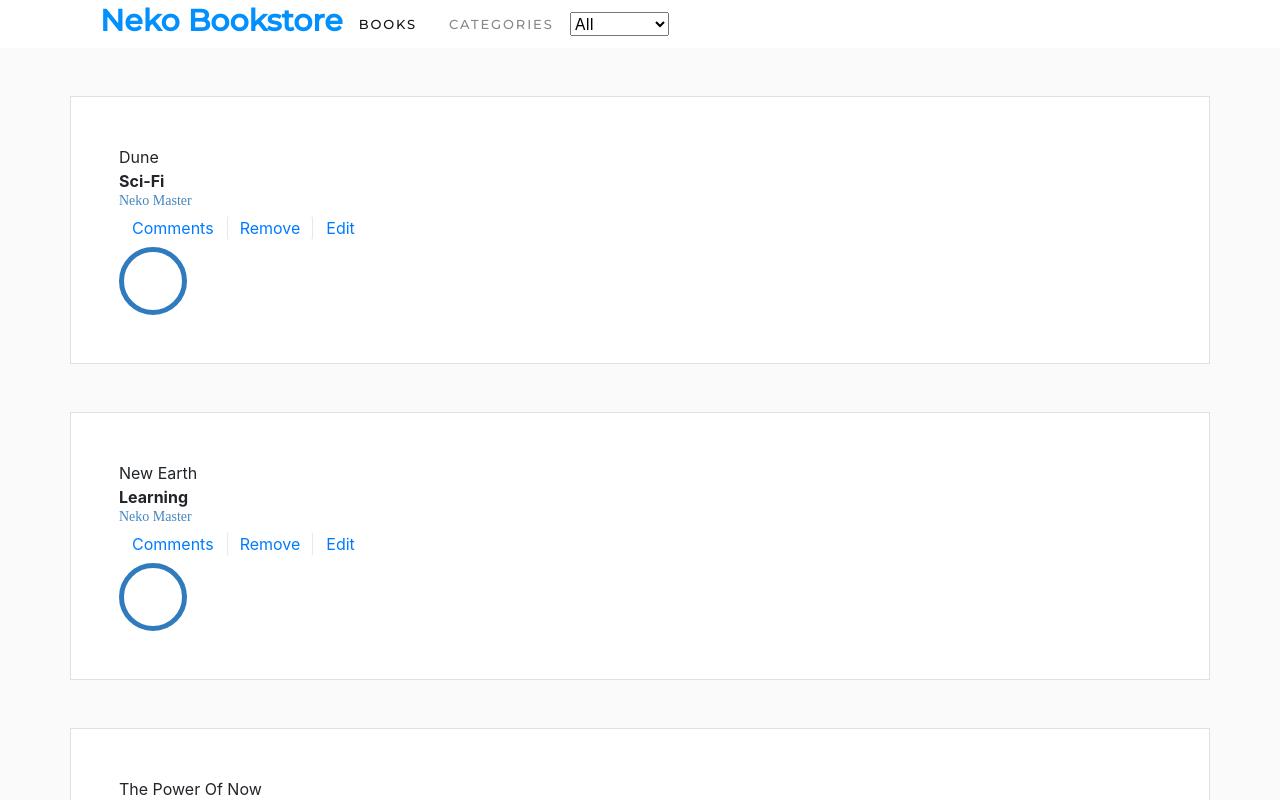
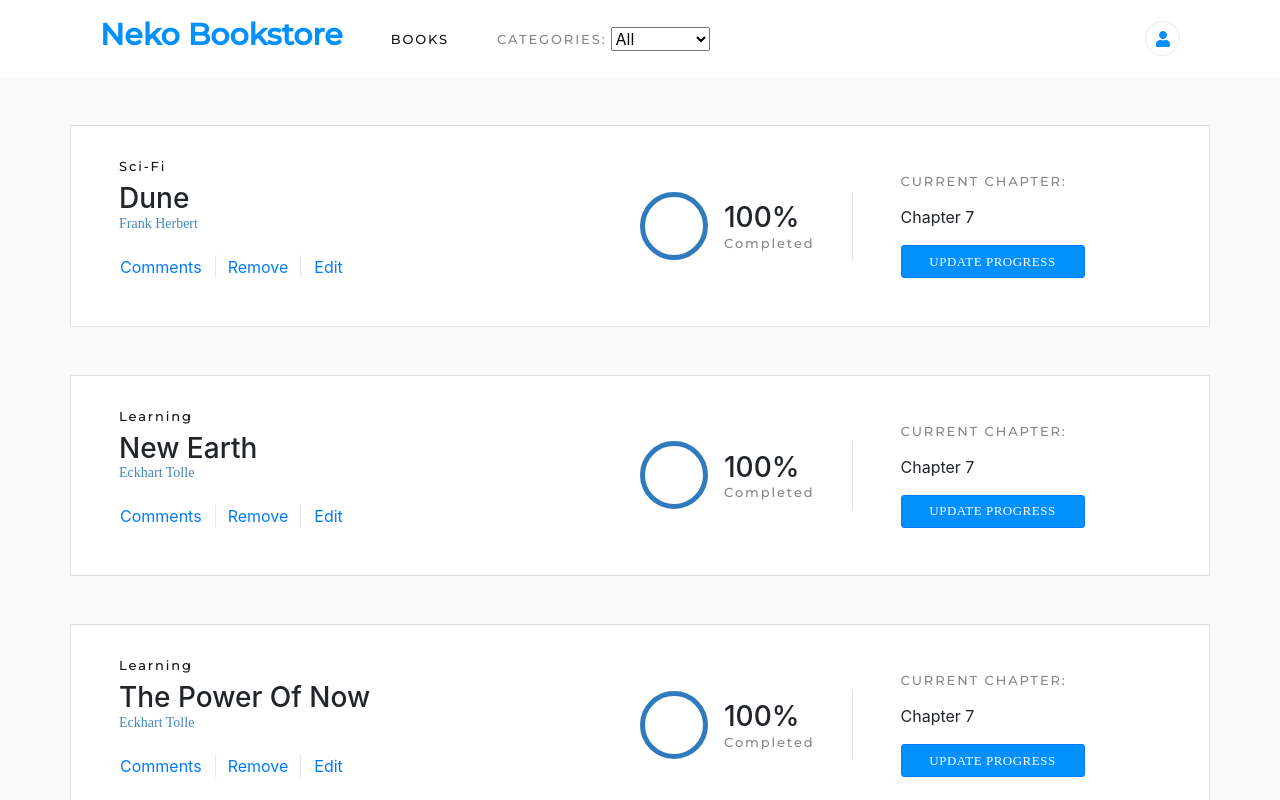
Before and after one commit to AbdelrhmanAmin/Bookstore, a React (Create React App) app: page / in a window 1280 px wide. Shown: the top 800 px of the page. Built offline with nearby package versions, Linux system fonts and the light colour scheme.

Commit message:
Finished UI

```diff
--- a/package.json
+++ b/package.json
@@ -3,6 +3,9 @@
   "version": "0.1.0",
   "private": true,
   "dependencies": {
+    "@fortawesome/fontawesome-svg-core": "^1.2.35",
+    "@fortawesome/free-solid-svg-icons": "^5.15.3",
+    "@fortawesome/react-fontawesome": "^0.1.14",
     "@testing-library/jest-dom": "^5.11.4",
     "@testing-library/react": "^11.1.0",
     "@testing-library/user-event": "^12.1.10",
--- a/src/components/Book.js
+++ b/src/components/Book.js
@@ -1,25 +1,45 @@
 import PropTypes from 'prop-types';
 
-const Book = ({ book: { id, title, category }, key, handleRemoveBook }) => (
-  <ul className="container bg-white my-5 p-5 border">
-    <li key={key} className="list-unstyled d-flex flex-column">
-      <span>{title}</span>
-      <strong>{category}</strong>
-      <span className="link">Neko Master</span>
-      <div>
-        <button type="button" className="btn btn-link">Comments</button>
-        <button type="button" className="btn btn-link bordered-sides py-0" onClick={() => handleRemoveBook({ id, title, category })}>Remove</button>
-        <button type="button" className="btn btn-link">Edit</button>
+const Book = ({
+  book: {
+    id, title, category, author,
+  }, key, handleRemoveBook,
+}) => (
+  <div className="container bg-white my-5 px-5 py-4 border">
+    <div className="grid-book">
+      <ul className="mx-0 px-0">
+        <li key={key} className="list-unstyled d-flex flex-column">
+          <span className="text-opacity-2 py-2">{category}</span>
+          <strong className="h3 my-0">{title}</strong>
+          <span className="link">{author}</span>
+          <div className="mt-3">
+            <button type="button" className="pl-0 undecorate btn btn-link">Comments</button>
+            <button type="button" className=" undecorate btn btn-link bordered-sides py-0" onClick={() => handleRemoveBook({ id, title, category })}>Remove</button>
+            <button type="button" className=" undecorate btn btn-link">Edit</button>
+          </div>
+        </li>
+      </ul>
+      <div className="d-flex align-items-center border-right pr-3 mr-5">
+        <div className="Oval-2 mr-3" />
+        <div className="d-flex flex-column">
+          <strong className="h3 mb-0">100%</strong>
+          <span className="text-opacity-1">Completed</span>
+        </div>
       </div>
-      <div className="Oval-2" />
-    </li>
-  </ul>
+      <div className="d-flex flex-column">
+        <span className="text-opacity-1">CURRENT CHAPTER:</span>
+        <span className="my-3">Chapter 7</span>
+        <button type="button" className="update-progress btn btn-primary">UPDATE PROGRESS</button>
+      </div>
+    </div>
+  </div>
 );
 Book.propTypes = {
   book: PropTypes.exact({
     id: PropTypes.number.isRequired,
     title: PropTypes.string.isRequired,
     category: PropTypes.string.isRequired,
+    author: PropTypes.string.isRequired,
   }).isRequired,
   key: PropTypes.number.isRequired,
   handleRemoveBook: PropTypes.func.isRequired,
--- a/src/containers/BooksForm.js
+++ b/src/containers/BooksForm.js
@@ -18,7 +18,7 @@ const BooksForm = ({ dispatch }) => {
     }
     if (e.target.name === 'category') {
       setState({
-        ...state, title: e.target.value,
+        ...state, category: e.target.value,
       });
     }
   };
--- a/src/containers/BooksList.js
+++ b/src/containers/BooksList.js
@@ -1,4 +1,6 @@
 import PropTypes from 'prop-types';
+import { FontAwesomeIcon } from '@fortawesome/react-fontawesome';
+import { faUser } from '@fortawesome/free-solid-svg-icons';
 import { connect } from 'react-redux';
 import Book from '../components/Book';
 import { removeBook, filterBook } from '../actions/index';
@@ -27,11 +29,16 @@ const BooksList = (props) => {
   ));
   return (
     <div>
-      <div className="d-flex align-items-center nav bg-white">
-        <strong className="headline h3">Neko Bookstore</strong>
-        <span className="p-3 text-opacity-2">BOOKS</span>
-        <span className="p-3 text-opacity-1">CATEGORIES</span>
-        <CategoryFilter handleFilterChange={handleFilterChange} />
+      <div className="d-flex align-items-center justify-content-between nav bg-white py-3">
+        <div className="d-flex align-items-center">
+          <strong className="headline h3">Neko Bookstore</strong>
+          <span className="px-5 text-opacity-2">BOOKS</span>
+          <span className=" pr-1 text-opacity-1">CATEGORIES:</span>
+          <CategoryFilter handleFilterChange={handleFilterChange} />
+        </div>
+        <div className="icon-circle">
+          <FontAwesomeIcon icon={faUser} className="icon-user" size="1x" />
+        </div>
       </div>
       <div className="">
         {bookList}
--- a/src/index.js
+++ b/src/index.js
@@ -13,16 +13,19 @@ const initalState = {
       id: Math.round(Math.random() * 10),
       title: 'Dune',
       category: 'Sci-Fi',
+      author: 'Frank Herbert',
     },
     {
       id: Math.round(Math.random() * 10),
       title: 'New Earth',
       category: 'Learning',
+      author: 'Eckhart Tolle',
     },
     {
       id: Math.round(Math.random() * 10),
       title: 'The Power Of Now',
       category: 'Learning',
+      author: 'Eckhart Tolle',
     },
   ],
   filter: '',
--- a/src/style.css
+++ b/src/style.css
@@ -78,6 +78,9 @@ body {
   letter-spacing: normal;
   color: #4386bf;
 }
+.undecorate:hover {
+  text-decoration: none !important;
+}
 .bordered-sides {
   border-right: 1px solid #e8e8e8;
   border-left: 1px solid #e8e8e8;
@@ -102,3 +105,34 @@ body {
   border-radius: 3px;
   background-color: var(--azure);
 }
+.grid-book {
+  display: grid;
+  grid-template-columns: 2fr 1fr 1fr;
+  align-items: center;
+}
+.update-progress {
+  width: 143px;
+  height: 18px;
+  font-family: RobotoSlab;
+  font-size: 13px;
+  font-weight: 300;
+  font-stretch: normal;
+  font-style: normal;
+  line-height: normal;
+  letter-spacing: 0.5px;
+  text-align: center;
+  border-radius: 3px;
+  background-color: var(--azure);
+  width: 184px;
+  height: 33px;
+}
+.icon-circle {
+  padding: 5px 10px;
+  border-radius: 50%;
+  border: solid 1px #e8e8e8;
+  width: 35px;
+  height: 35px;
+}
+.icon-user {
+  color: var(--azure);
+}
```
